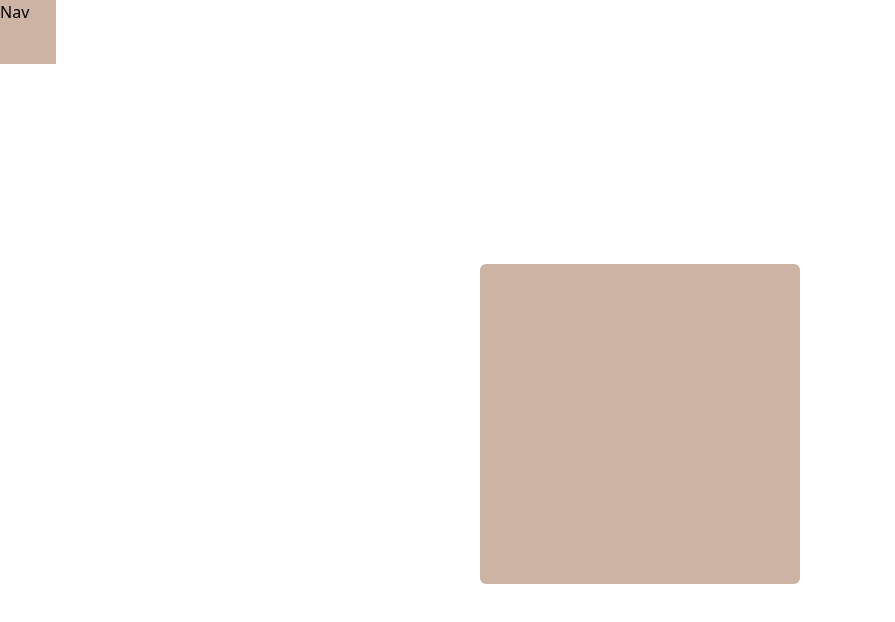
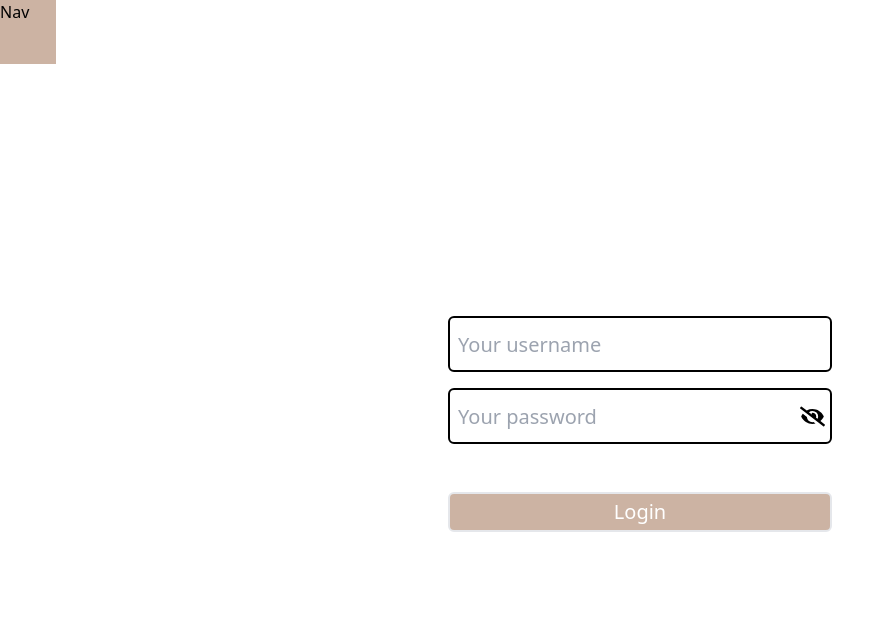
Before and after one commit to tee4tao/ShopperComfy, a React (Vite) app: page / in a window 1280 px wide. Shown: the top 622 px of the page, without its empty margins (0-895 px from the left). Built offline with nearby package versions, Linux system fonts and the light colour scheme.

Commit message:
working on the login page

```diff
--- a/package.json
+++ b/package.json
@@ -14,6 +14,7 @@
     "match-sorter": "^6.3.1",
     "react": "^18.2.0",
     "react-dom": "^18.2.0",
+    "react-icons": "^4.12.0",
     "react-router-dom": "^6.21.1",
     "sort-by": "^1.2.0"
   },
--- a/src/Login.jsx
+++ b/src/Login.jsx
@@ -1,9 +1,63 @@
-import React from "react";
+import React, { useState } from "react";
+import { FaEye, FaEyeSlash } from "react-icons/fa";
 
 const Login = () => {
+  const [username, setUsername] = useState("");
+  const [password, setPassword] = useState("");
+  const [type, setType] = useState("password");
+  const [icon, setIcon] = useState(false);
+  const handleToggle = () => {
+    if (type === "password") {
+      setIcon(true);
+      setType("text");
+    } else {
+      setIcon(false);
+      setType("password");
+    }
+  };
   return (
     <main className="h-screen w-screen flex justify-center items-center">
-      <section className="h-80 w-80 login-container bg-Dark-nude rounded-md"></section>
+      <section className=" w-80 login-container rounded-md flex justify-center items-center">
+        <form action="" className="">
+          <div className="mb-4">
+            {/* <label htmlFor="username">Username:</label> */}
+            <input
+              type="text"
+              value={username}
+              onChange={(e) => setUsername(e.target.value)}
+              placeholder="Your username"
+              className="border-2 w-72 border-black h-14 rounded-md p-2 text-xl ease-linear duration-300 md:w-96"
+            />
+          </div>
+          <div className="mb-4 flex">
+            <input
+              type={type}
+              name="password"
+              id=""
+              value={password}
+              onChange={(e) => setPassword(e.target.value)}
+              placeholder="Your password"
+              className="border-2 w-72 border-black h-14 rounded-md p-2 text-xl ease-linear duration-300 md:w-96"
+            />
+            <span
+              className="flex justify-around items-center"
+              onClick={handleToggle}
+            >
+              {icon ? (
+                <FaEye className="absolute mr-10" size={25} />
+              ) : (
+                <FaEyeSlash className="absolute mr-10" size={25} />
+              )}
+            </span>
+          </div>
+          <button
+            type="submit"
+            className="border-2 w-72 bg-Dark-nude text-white h-10 rounded-md p-2 text-xl flex items-center justify-center mt-12 ease-linear duration-300 hover:text-Dark-nude hover:bg-white md:w-96"
+          >
+            Login
+          </button>
+        </form>
+      </section>
     </main>
   );
 };
```
Also changed, not shown: 1 other file (tests, documents, lock files or other folders).
